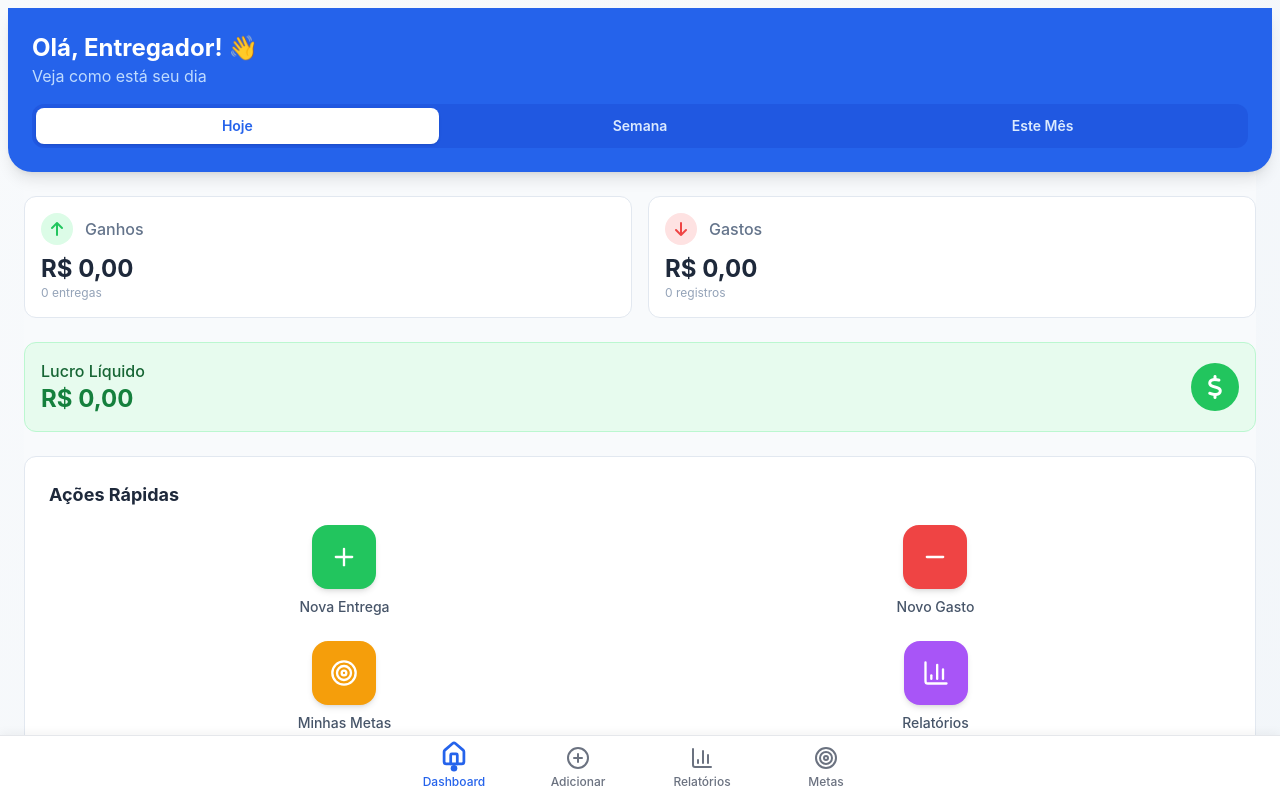
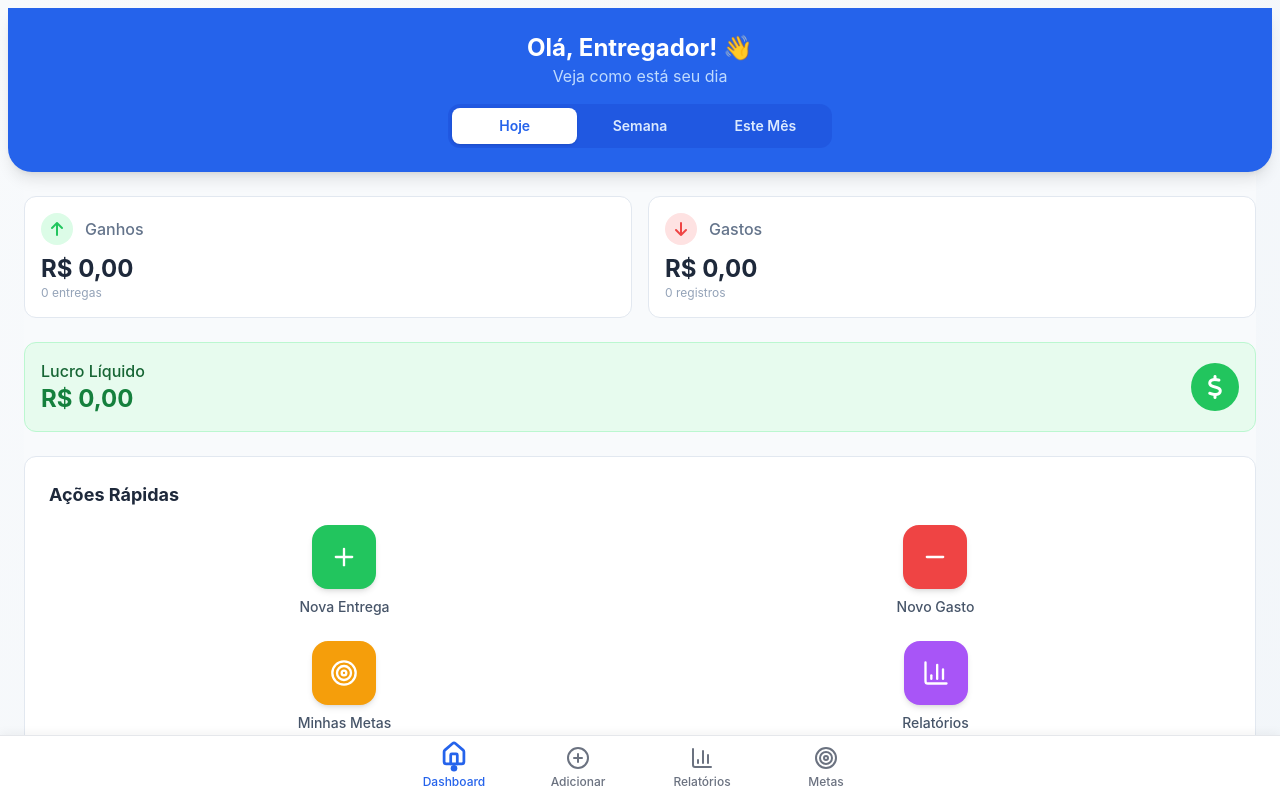
Before and after one commit to pcfiz73/MeuFechamento1.0, a React (Vite) app: page / in a window 1280 px wide. Shown: the top 798 px of the page. Built offline with nearby package versions, Linux system fonts and the light colour scheme; no server answers; the database is empty.

Commit message:
feat: Center dashboard greeting and improve layout
Center the greeting and subtitle on the dashboard page for better readability.
Adjust the container width for the period selection buttons to prevent excessive stretching on wider screens.

```diff
--- a/pages/DashboardPage.tsx
+++ b/pages/DashboardPage.tsx
@@ -96,9 +96,9 @@ const DashboardPage: React.FC = () => {
         <div className="animate-slide-up bg-slate-50">
             {/* Header */}
             <div className="bg-blue-600 text-white p-6 rounded-b-3xl shadow-lg -mx-4 -mt-4 mb-6">
-                <h1 className="text-2xl font-bold">Olá, Entregador! 👋</h1>
-                <p className="text-blue-200">Veja como está seu dia</p>
-                <div className="mt-4 bg-blue-700/50 p-1 rounded-xl flex items-center">
+                <h1 className="text-2xl font-bold text-center">Olá, Entregador! 👋</h1>
+                <p className="text-blue-200 text-center">Veja como está seu dia</p>
+                <div className="mt-4 bg-blue-700/50 p-1 rounded-xl flex items-center max-w-sm mx-auto">
                      {(['hoje', 'semana', 'mes'] as Period[]).map((p) => (
                         <button
                             key={p}
```
